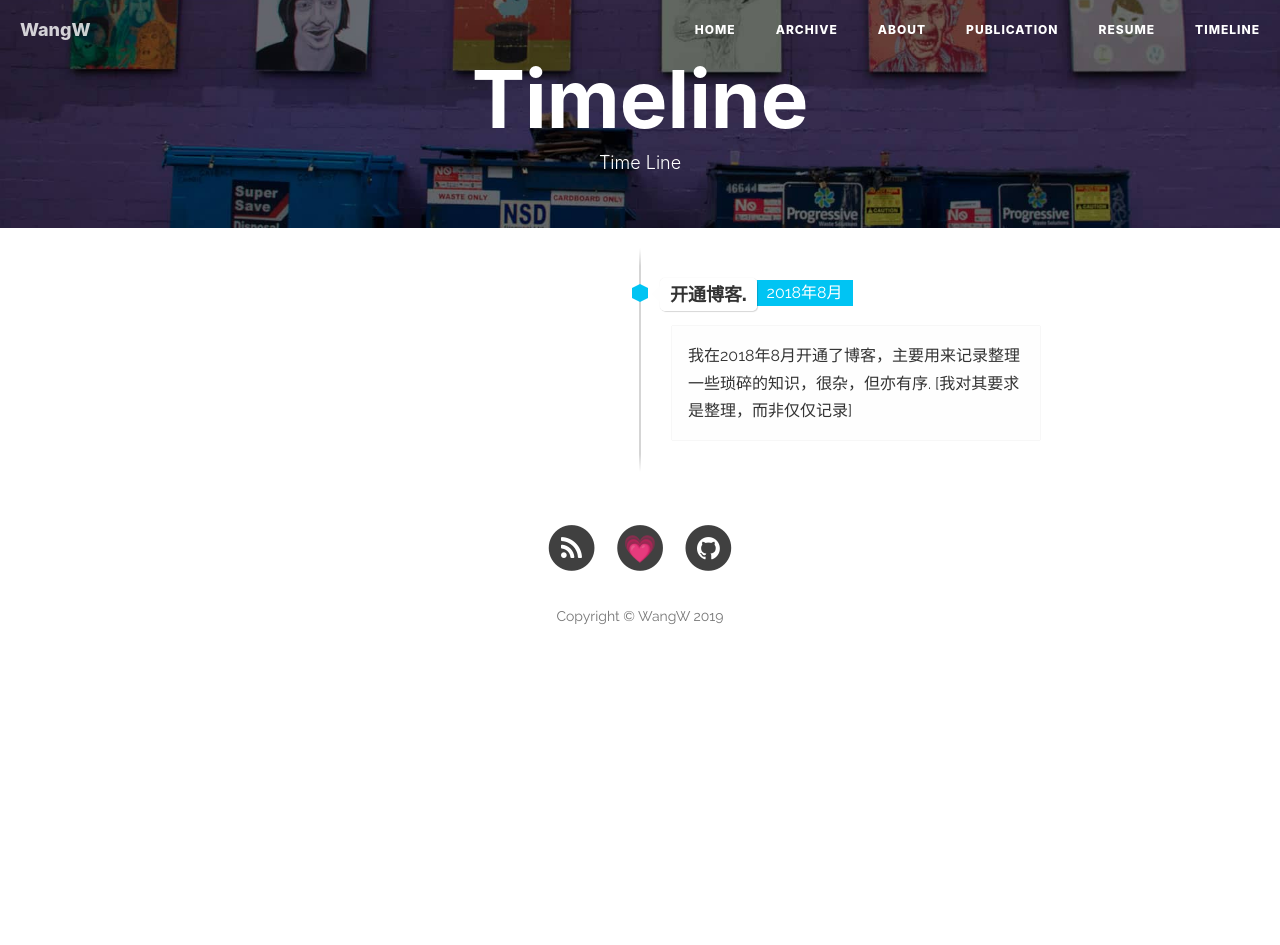
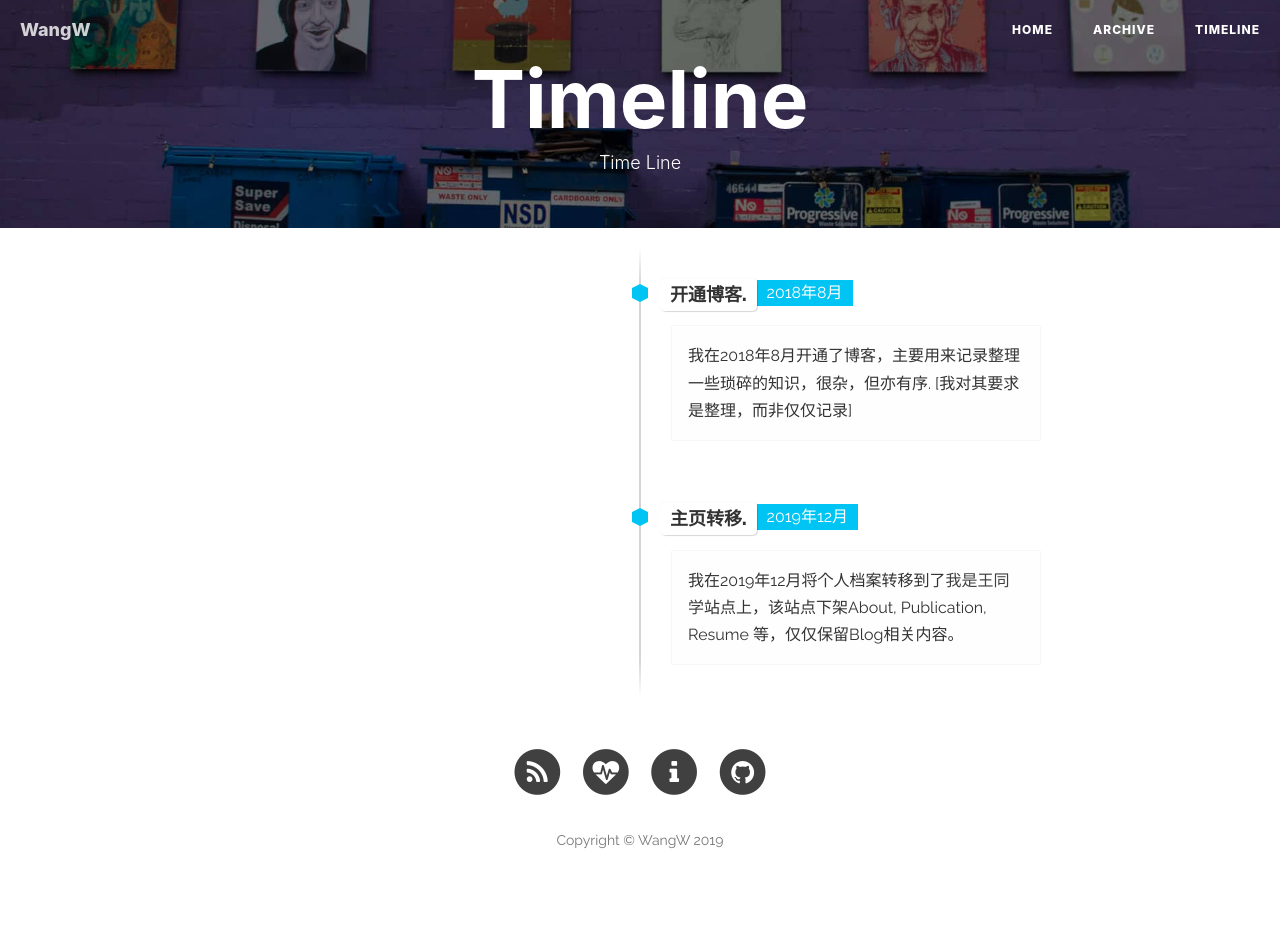
Before and after one commit to ilikewind/Myblog, a Jekyll site: the page built from timeline/index.html, in a window 1280 px wide. Built offline with Jekyll 4.4.1, drawn with Linux system fonts in a browser that asks for light colours; nearby versions of some CDN libraries; comment, search, counter and statistics services are not loaded; before the commit the page ends 900 px from its top, so only the background shows below that.

Commit message:
重整站点，仅保留blog相关

```diff
--- a/_config.yml
+++ b/_config.yml
@@ -13,7 +13,7 @@ future: true
 
 # SNS settings
 RSS: true
-#weibo_username:     1ilewind
+weibo_username:     1ilewind
 #zhihu_username:     xiang-feng-yiyang-666
 github_username:    ilikewind
 twitter_username:   likewind # 爱情纪念日
@@ -125,6 +125,10 @@ friends: [
       href: "http://www.nwpu-bioinformatics.com/"
     },
     {
+      title: "Wei Wang",
+      href: "https://imwangtongxue.com"
+    },
+    {
       title: "骨代谢研究室",
       href: "http://qianslab.com"
     },
--- a/_includes/sns-links.html
+++ b/_includes/sns-links.html
@@ -23,7 +23,7 @@
     <a href="https://love.{{ site.twitter_username }}.top/">
       <span class="fa-stack fa-lg">
         <i class="fa fa-circle fa-stack-2x"></i>
-        <i class="fa fa-stack-1x fa-inverse">💗</i>
+        <i class="fa fa-heartbeat fa-stack-1x fa-inverse"></i>
       </span>
     </a>
   </li>
@@ -40,10 +40,10 @@
   {% endif %}
   {% if site.weibo_username %}
   <li>
-    <a target="_blank" href="http://weibo.com/{{ site.weibo_username }}">
+    <a target="_blank" href="http://imwangtongxue.com">
       <span class="fa-stack fa-lg">
         <i class="fa fa-circle fa-stack-2x"></i>
-        <i class="fa fa-weibo fa-stack-1x fa-inverse"></i>
+        <i class="fa fa-info fa-stack-1x fa-inverse"></i>
       </span>
     </a>
   </li>
--- a/timeline/index.html
+++ b/timeline/index.html
@@ -29,6 +29,19 @@ weight: 5
       <div class="desc">我在2018年8月开通了博客，主要用来记录整理一些琐碎的知识，很杂，但亦有序. [我对其要求是整理，而非仅仅记录]</div>
     </div>
   </li>
+
+  <li>
+    <div class="direction-r">
+      <div class="flag-wrapper">
+        <span class="hexa"></span>
+        <span class="flag">主页转移.</span>
+        <span class="time-wrapper"><span class="time">2019年12月</span></span>
+      </div>
+      <div class="desc">我在2019年12月将个人档案转移到了<a href="imwangtongxue.com">我是王同学</a>站点上，该站点下架About, Publication, Resume
+      等，仅仅保留Blog相关内容。</div>
+    </div>
+  </li>
+
 </ul>
 
 
```
Also changed, not shown: _includes/about/en.md (+3 -1 lines), _includes/about/zh.md (+3 -1 lines), cv/cv.html (deleted, +0 -13 lines), _draft/about.html (renamed from about.html), _draft/publication/bibs/tianye2019computer-aided.bib.html (renamed from publication/bibs/tianye2019computer-aided.bib.html), _draft/publication/bibs/wangwei2018deeplearning.html (renamed from publication/bibs/wangwei2018deeplearning.html), _draft/publication/bibs/wenjuan-zhang2019a-retrospective.html (renamed from publication/bibs/wenjuan-zhang2019a-retrospective.html), _draft/publication/bibs/zhang2019systems.bib.html (renamed from publication/bibs/zhang2019systems.bib.html), _draft/publication/img/2018/DL-in.png (renamed from publication/img/2018/DL-in.png), _draft/publication/img/2018/DVT.png (renamed from publication/img/2018/DVT.png), _draft/publication/img/2019/patent1.png (renamed from publication/img/2019/patent1.png), _draft/publication/img/2019/third_anthor.png (renamed from publication/img/2019/third_anthor.png), _draft/publication/img/2019/tile-based.png (renamed from publication/img/2019/tile-based.png), _draft/publication/index.html (renamed from publication/index.html), 3 other files.
